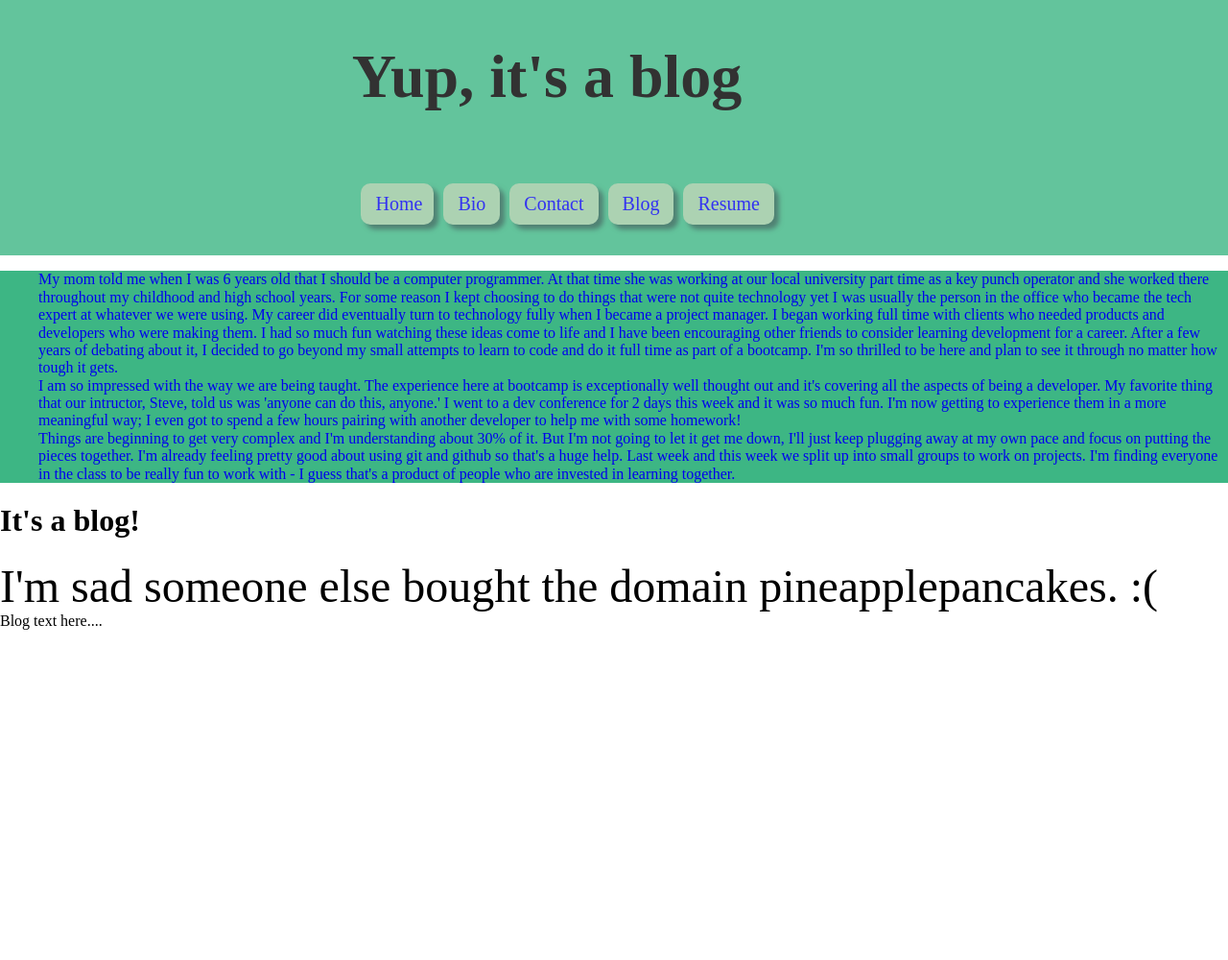
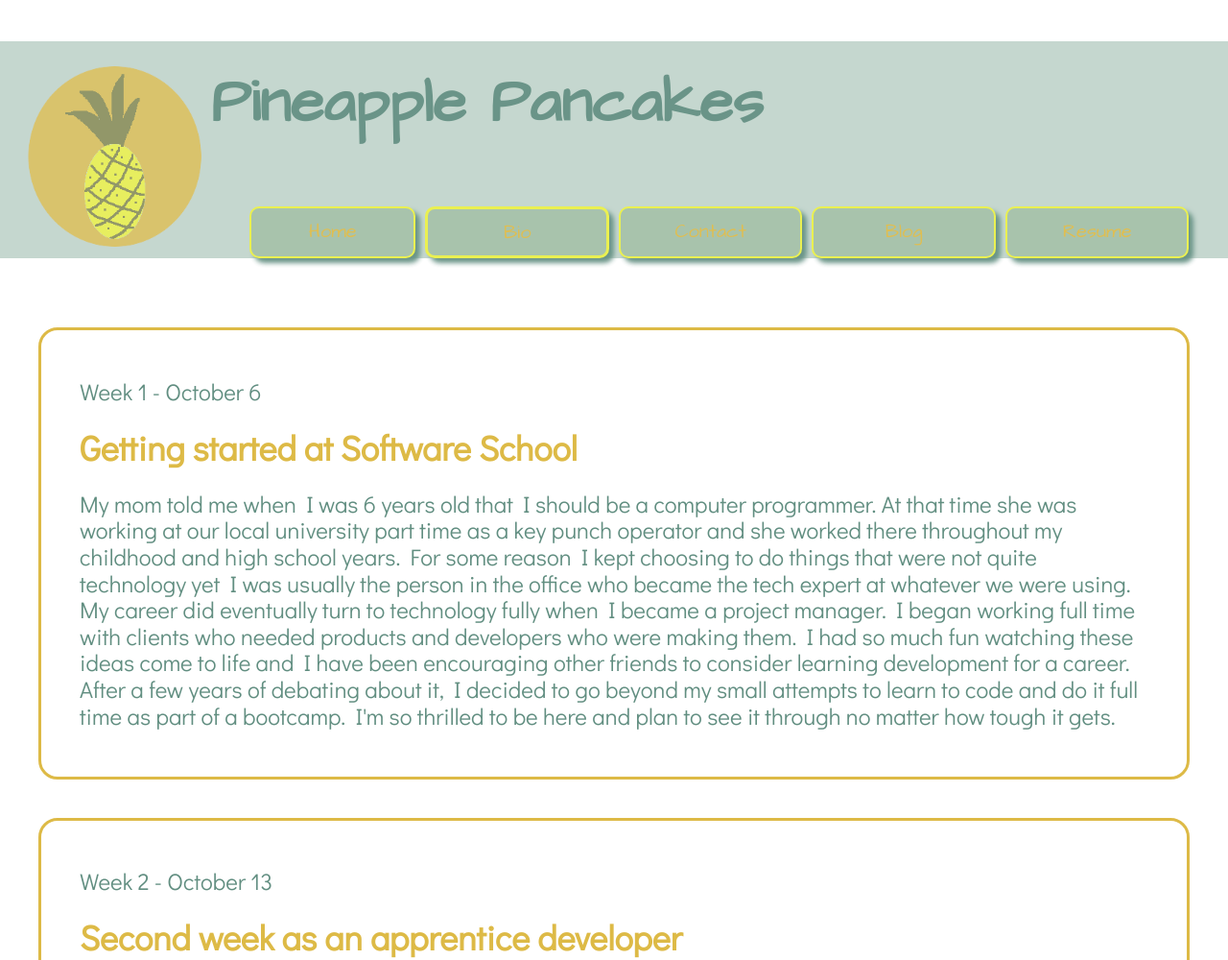
Before and after one commit to Deanna2000/deanna2000.github.io, a plain HTML site: page HTML/blog.html in a window 1280 px wide. Shown: the top 1000 px of the page at 96% size. Before the commit the page ends 800 px from the top, so only its background shows below. Drawn offline with Linux system fonts and the light colour scheme.

Commit message:
lots of styling on nav and blog

```diff
--- a/CSS/styles.css
+++ b/CSS/styles.css
@@ -4,43 +4,117 @@
     font-size: 3em;
 }
 
-.content {
-    background-color: #3DB684
+body {
+
+    font-family: 'Didact Gothic', sans-serif;
+    color: #256351;
+    opacity: .85;
 }
 
-.contentlight {
+h1 {
+    /* line-height: 3; */
+    padding: 20px;
+}
+
+h2 {
+    color: #d1a000;
+    margin-top: .4em;
+    margin-bottom: .4em;
+}
+
+p {
+    font-size: 1em;
+    margin-top: .4em;
+    margin-bottom: .4em;
+}
+
+.header img {
+    float: left;
+    width: 160px;
+    height: 160px;
+  }
+
+.header h1 {
+    position: relative;
+    top: 18px;
+    left: 10px;
+  }
+
+/* #nav {
+    color: pink;
+    font-size: 3em;
+} */
+
+.content {
+    background-color: #3DB684;
+    opacity: .7;
+
+}
+
+/* .contentlight {
     background-color: #80F0C1
-}
+} */
 
 
 
 
 
 /*Removes the underline from database content*/
-a {
+
+a:link {
+    color: #d1a000;
     text-decoration: none;
 }
 
+/* visited link */
+a:visited {
+    color: #e2ea00;
+    text-decoration: none;
+}
+
+/* mouse over link */
+a:hover {
+    color: #09866B;
+    background-color: #e2ea00;
+    text-decoration: none;
+    box-shadow: 5px 5px 5px 5px #e2ea00;
+    border-radius: 17px;
+
+
+}
+
+/* selected link */
+a:active {
+    color: #05835D;
+    text-decoration: none;
+}
+
+
+
+
 /* Styles for navbar */
 .brand {
-    display: grid;
+    /* display: grid; */
     font-size: 2em;
-    justify-content: center;
 }
 
 .nav-container {
     list-style: none;
     display: grid;
-    grid-template-columns:15% 1fr 1fr 1fr 1fr 25%;
-    justify-content: center;
+    grid-template-columns:17% 1fr 1fr 1fr 1fr 3%;
+    /* justify-content: right; */
     grid-gap: 10px;
+    /* font-size: 1.5em; */
 }
 
 
 .header-global {
     grid-area: header;
-    background-color: #3DB684;
+    background-color: #ABC5B9;
     opacity: .8;
+    line-height: 1.4;
+    font-family: 'Architects Daughter', cursive;
+    color: #256351;
 }
 
 .main-global {
@@ -58,9 +132,10 @@ a {
     text-align: center;
     font-size: 20px;
     box-shadow: 5px 5px 5px #256351;
+    border: 3px solid #e2ea00;
     border-radius: 10px;
     padding:10px 15px 10px 15px;
-    background-color: #98C7A0;
+    background-color:#80A886;
     text-decoration: none;
     color: #042C04;
 }
@@ -69,9 +144,10 @@ a {
     text-align: center;
     font-size: 20px;
     box-shadow: 5px 5px 5px #256351;
+    border: 2px solid #e2ea00;
     border-radius: 10px;
     padding:10px 15px 10px 15px;
-    background-color: #98C7A0;
+    background-color: #80A886;
     text-decoration: none;
     color: #042C04;
 }
@@ -80,9 +156,10 @@ a {
     text-align: center;
     font-size: 20px;
     box-shadow: 5px 5px 5px #256351;
+    border: 2px solid #e2ea00;
     border-radius: 10px;
     padding:10px 15px 10px 15px;
-    background-color: #98C7A0;
+    background-color: #80A886;
     text-decoration: none;
     color: #042C04;
 }
@@ -91,9 +168,10 @@ a {
     text-align: center;
     font-size: 20px;
     box-shadow: 5px 5px 5px #256351;
+    border: 2px solid #e2ea00;
     border-radius: 10px;
     padding:10px 15px 10px 15px;
-    background-color: #98C7A0;
+    background-color: #80A886;
     text-decoration: none !important;
     color: #042C04;
 }
@@ -102,22 +180,36 @@ a {
     text-align: center;
     font-size: 20px;
     box-shadow: 5px 5px 5px #256351;
+    border: 2px solid #e2ea00;
     border-radius: 10px;
     padding:10px 15px 10px 15px;
-    background-color: #98C7A0;
+    background-color: #80A886;
     text-decoration: none;
     color: #042C04;
 }
 
 .blog-container {
     list-style: none;
-    justify-content: left;
-    background-color: #3DB684;
-    color: #054C68;
-    font-size: 1.2.em;
+    /* justify-content: left; */
+    /* font-size: 1.2.em; */
+    grid-gap: 40px;
     display: grid;
+    opacity: .85;
+    padding: 40px;
 }
 
-.biotext {
+.bodytext {
+    font-size: 1.3em;
+    font-weight: 1.2em;
+    margin: 20px;
+}
+
+
+
+.blogging {
     font-size: 1.5em;
+    display: grid;
+    border-radius: 20px;
+    padding: 40px;
+    border: 3px solid #d1a000;
 }
--- a/HTML/blog.html
+++ b/HTML/blog.html
@@ -1,12 +1,13 @@
 <html>
     <head>
-        <title>Pineapple Pancakes</title>
+        <title>Pineapple Pancakes Blog</title>
         <link rel="stylesheet" type="text/css" href="/css/styles.css">
         <link rel="stylesheet" type="text/css" href="/css/normalize.css">
+        <link href="https://fonts.googleapis.com/css?family=Architects+Daughter|Didact+Gothic" rel="stylesheet">
     </head>
     <body>
         <header class="header-global brand">
-                            <h1>Yup, it's a blog</h1>
+                <h1 style="vertical-align:middle;"><img style="float:left;;"src="/images/pineapple3.png" alt="Pina" height="200" width="200">Pineapple Pancakes</h1>
                 <nav>
                     <ul id="nav" class="nav-container">
                     </ul>
@@ -16,15 +17,6 @@
                 <ul id="blogs" class="blog-container">
                 </ul>
         </section>
-                    <h1>It's a blog!</h1>
-        <article id="intro" class="article">
-            I'm sad someone else bought the domain pineapplepancakes. :(
-        </article>
-        <article id="history" class="article">
-            Blog text here....
-
-        </article>
-
         <script src="/js/blog-factory.js"></script>
         <script src="/js/blog-controller.js"></script>
         <script src="/js/nav-factory.js"></script>
--- a/JS/blog-controller.js
+++ b/JS/blog-controller.js
@@ -2,6 +2,6 @@ let blogInfo = document.getElementById("blogs")
 
 for (let i = 0; i < blogDatabase.length; i++) {
     let currentBlog = blogDatabase[i]
-   blogInfo.innerHTML += `<li class="${currentBlog.title}"><a href="${currentBlog.date}">${currentBlog.content}</a></li>`
+   blogInfo.innerHTML += `<section class="blogging"><p>${currentBlog.date}</p><h2> ${currentBlog.title}</h2><p>${currentBlog.content}</p></section>`
     console.log(currentBlog.title)
 }
```
Also changed, not shown: HTML/bio.html (+11 -8 lines), HTML/contact.html (+2 -1 lines), HTML/resume.html (+3 -2 lines), index.html (+10 -17 lines), IMAGES/pineapple3.png (added). Lines whose indentation alone changed are shown as unchanged.
